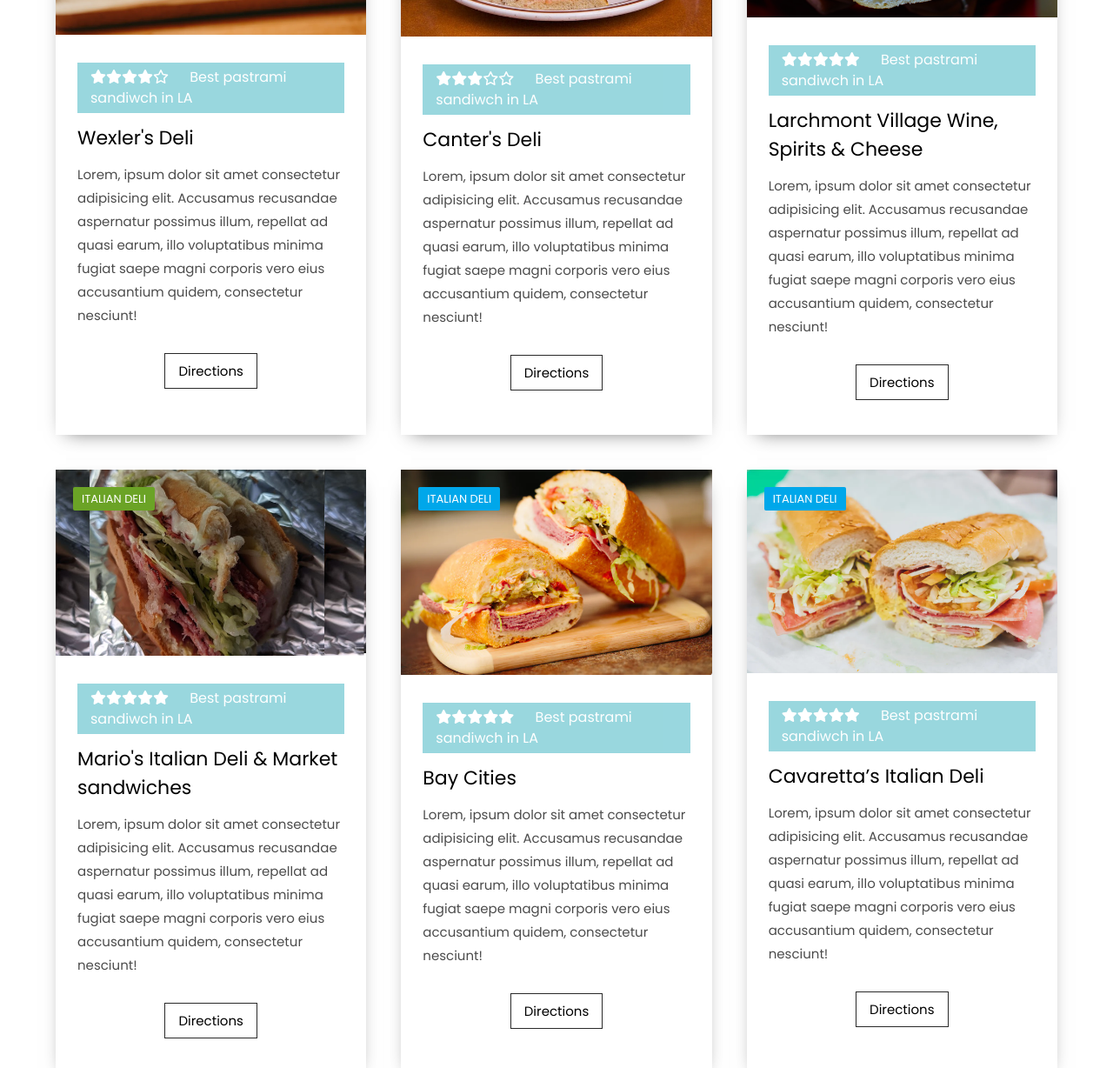
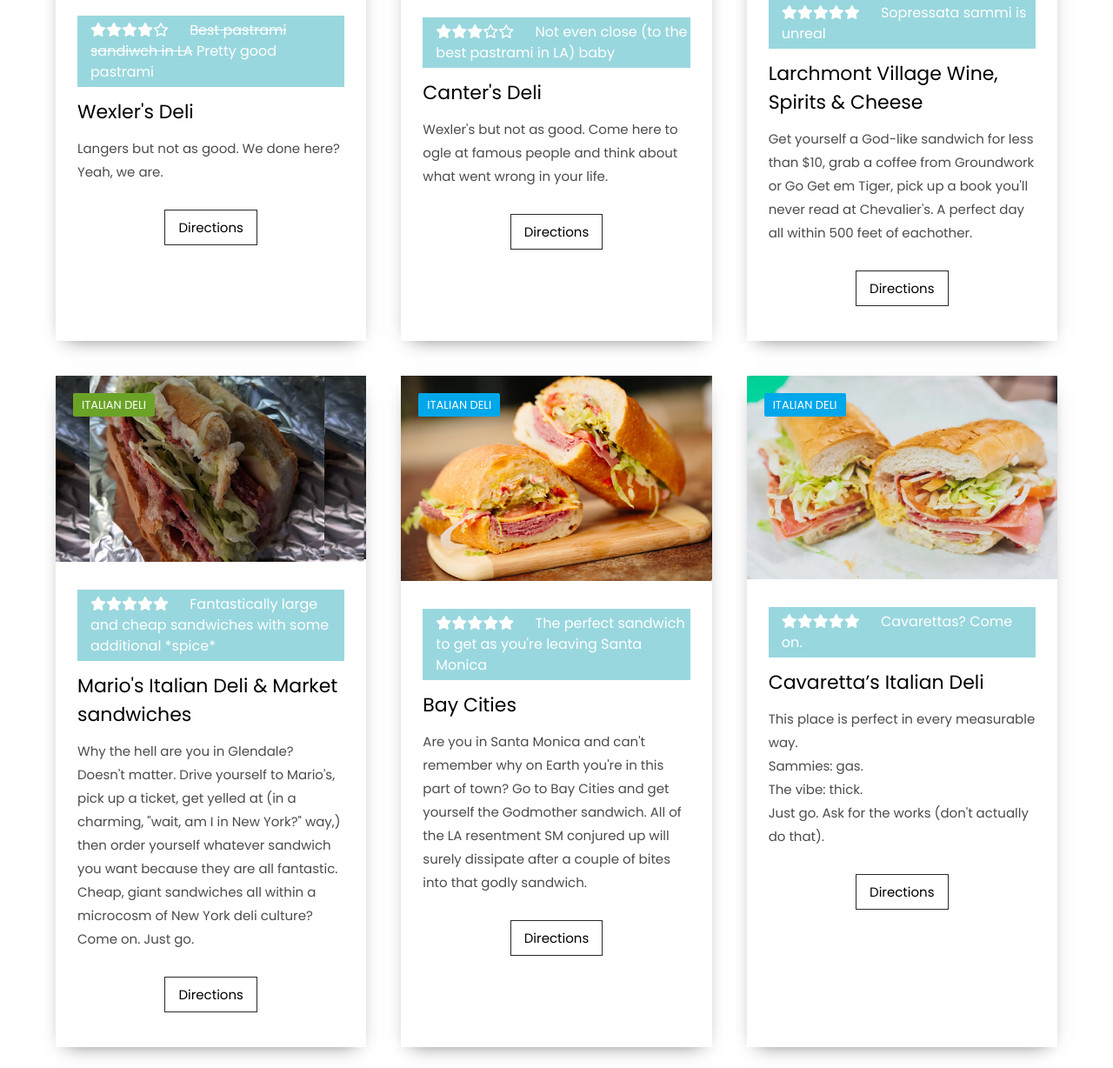
Before and after one commit to GrantSheagley/SandwichBlog, a plain HTML site: page index.html in a window 1280 px wide. Shown: the part 1267-2495 px from the top of the page at 87% size. Drawn offline with Linux system fonts and the light colour scheme.

Commit message:
Update index.html

```diff
--- a/index.html
+++ b/index.html
@@ -3,7 +3,7 @@
     <head>
         <meta charset="utf-8">
         <meta http-equiv="X-UA-Compatible" content="IE=edge">
-        <title>Category Filter in JS</title>
+        <title>I just like sandwiches</title>
         <meta name="viewport" content="width=device-width, initial-scale=1">
         <link rel="stylesheet" href="main.css">
         <script src="https://kit.fontawesome.com/dbed6b6114.js" crossorigin="anonymous"></script>
@@ -68,7 +68,9 @@
 
                                 </div>
                                 <h2>Langer's Delicatessen-Restaurant</h2>
-                                <p>Lorem, ipsum dolor sit amet consectetur adipisicing elit. Accusamus recusandae aspernatur possimus illum, repellat ad quasi earum, illo voluptatibus minima fugiat saepe magni corporis vero eius accusantium quidem, consectetur nesciunt!</p>
+                                <p>This is hands down the best pastrami sandwich in Los Angeles.
+                                It ain't cheap but you're not going to care. Get the #19. Grab a shirt for you
+                              lover or your mother on the way out. </p>
                             </div>
                             <a href="https://maps.google.com/?saddr=My%20Location&daddr=704%20S%20Alvarado%20St,%20Los%20Angeles,%20CA%2090057">
                             <button type = "button" class = "read-btn">Directions</button> </a>
@@ -83,10 +85,12 @@
 
                             <div class = "post-content">
                                 <div class = "post-content-top">
-                                    <span><i class = "fas fa-star"></i><i class = "fas fa-star"></i><i class = "fas fa-star"></i><i class = "fas fa-star"></i><i class = "far fa-star"></i></span> <span> Best pastrami sandiwch in LA </span>
+                                    <span><i class = "fas fa-star"></i><i class = "fas fa-star"></i><i class = "fas fa-star"></i><i class = "fas fa-star"></i><i class = "far fa-star"></i></span> <span> Yo, I miss Japan </span>
                                 </div>
                                 <h2>Katsu Sando</h2>
-                                <p>Lorem, ipsum dolor sit amet consectetur adipisicing elit. Accusamus recusandae aspernatur possimus illum, repellat ad quasi earum, illo voluptatibus minima fugiat saepe magni corporis vero eius accusantium quidem, consectetur nesciunt!</p>
+                                <p>Japan is so sick. You know what's also sick? Japanese sandwiches.
+                                If you want a sandwich that is both satisfying to eat AND to look at,
+                              look no further than Katsu Sando. Delicious. </p>
                             </div>
                             <a href="https://maps.google.com/?saddr=My%20Location&daddr=736%20N%20Broadway,%20Los%20Angeles,%20CA%2090012">
                             <button type = "button" class = "read-btn">Directions</button> </a>
@@ -101,10 +105,12 @@
 
                             <div class = "post-content">
                                 <div class = "post-content-top">
-                                    <span><i class = "fas fa-star"></i><i class = "fas fa-star"></i><i class = "fas fa-star"></i><i class = "fas fa-star"></i><i class = "far fa-star"></i></span> <span> Best pastrami sandiwch in LA </span>
+                                    <span><i class = "fas fa-star"></i><i class = "fas fa-star"></i><i class = "fas fa-star"></i><i class = "fas fa-star"></i><i class = "far fa-star"></i></span> <span> Mix it up with some Bahn Mi </span>
                                 </div>
                                 <h2>Gamboge</h2>
-                                <p>Lorem, ipsum dolor sit amet consectetur adipisicing elit. Accusamus recusandae aspernatur possimus illum, repellat ad quasi earum, illo voluptatibus minima fugiat saepe magni corporis vero eius accusantium quidem, consectetur nesciunt!</p>
+                                <p>Bahn Mi is probably my favorite sandwich. The freshness of the carrots, the spiciness of
+                                the jalapeno peppers, the fattiness of pork belly. It all just comes together
+                              so well. I'm still looking for the best in LA, but Gamboge is an excellent start. </p>
                             </div>
                             <a href="https://maps.google.com/?saddr=My%20Location&daddr=1822%20N%20Broadway,%20Los%20Angeles,%20CA%2090031">
                             <button type = "button" class = "read-btn">Directions</button> </a>
@@ -119,10 +125,10 @@
 
                             <div class = "post-content">
                                 <div class = "post-content-top">
-                                    <span><i class = "fas fa-star"></i><i class = "fas fa-star"></i><i class = "fas fa-star"></i><i class = "fas fa-star"></i><i class = "far fa-star"></i></span> <span> Best pastrami sandiwch in LA </span>
+                                    <span><i class = "fas fa-star"></i><i class = "fas fa-star"></i><i class = "fas fa-star"></i><i class = "fas fa-star"></i><i class = "far fa-star"></i></span> <span> <strike> Best pastrami sandiwch in LA</strike> Pretty good pastrami </span>
                                 </div>
                                 <h2>Wexler's Deli</h2>
-                                <p>Lorem, ipsum dolor sit amet consectetur adipisicing elit. Accusamus recusandae aspernatur possimus illum, repellat ad quasi earum, illo voluptatibus minima fugiat saepe magni corporis vero eius accusantium quidem, consectetur nesciunt!</p>
+                                <p>Langers but not as good. We done here? Yeah, we are. </p>
                             </div>
                             <a href="https://www.google.com/maps/search/Wexlers/@34.0343624,-118.5108424,11z/data=!3m1!4b1">
                             <button type = "button" class = "read-btn">Directions</button> </a>
@@ -137,10 +143,10 @@
 
                             <div class = "post-content">
                                 <div class = "post-content-top">
-                                  <span><i class = "fas fa-star"></i><i class = "fas fa-star"></i><i class = "fas fa-star"></i><i class = "far fa-star"></i><i class = "far fa-star"></i></span> <span> Best pastrami sandiwch in LA </span>
+                                  <span><i class = "fas fa-star"></i><i class = "fas fa-star"></i><i class = "fas fa-star"></i><i class = "far fa-star"></i><i class = "far fa-star"></i></span> <span> Not even close (to the best pastrami in LA) baby</span>
                                 </div>
                                 <h2>Canter's Deli</h2>
-                                <p>Lorem, ipsum dolor sit amet consectetur adipisicing elit. Accusamus recusandae aspernatur possimus illum, repellat ad quasi earum, illo voluptatibus minima fugiat saepe magni corporis vero eius accusantium quidem, consectetur nesciunt!</p>
+                                <p>Wexler's but not as good. Come here to ogle at famous people and think about what went wrong in your life.</p>
                             </div>
                             <a href="https://maps.google.com/?saddr=My%20Location&daddr=419%20N%20Fairfax%20Ave,%20Los%20Angeles,%20CA%2090036">
                             <button type = "button" class = "read-btn">Directions</button> </a>
@@ -155,10 +161,12 @@
 
                             <div class = "post-content">
                                 <div class = "post-content-top">
-                                    <span><i class = "fas fa-star"></i><i class = "fas fa-star"></i><i class = "fas fa-star"></i><i class = "fas fa-star"></i><i class = "fas fa-star"></i></span> <span> Best pastrami sandiwch in LA </span>
+                                    <span><i class = "fas fa-star"></i><i class = "fas fa-star"></i><i class = "fas fa-star"></i><i class = "fas fa-star"></i><i class = "fas fa-star"></i></span> <span> Sopressata sammi is unreal</span>
                                 </div>
                                 <h2>Larchmont Village Wine, Spirits & Cheese</h2>
-                                <p>Lorem, ipsum dolor sit amet consectetur adipisicing elit. Accusamus recusandae aspernatur possimus illum, repellat ad quasi earum, illo voluptatibus minima fugiat saepe magni corporis vero eius accusantium quidem, consectetur nesciunt!</p>
+                                <p>Get yourself a God-like sandwich for less than $10, grab a coffee from Groundwork or
+                                Go Get em Tiger, pick up a book you'll never read at Chevalier's. A perfect day all within 500 feet
+                              of eachother.</p>
                             </div>
                             <a href="https://maps.google.com/?saddr=My%20Location&daddr=223%20N%20Larchmont%20Blvd,%20Los%20Angeles,%20CA%2090004">
                             <button type = "button" class = "read-btn">Directions</button> </a>
@@ -173,10 +181,14 @@
 
                             <div class = "post-content">
                                 <div class = "post-content-top">
-                                    <span><i class = "fas fa-star"></i><i class = "fas fa-star"></i><i class = "fas fa-star"></i><i class = "fas fa-star"></i><i class = "fas fa-star"></i></span> <span> Best pastrami sandiwch in LA </span>
+                                    <span><i class = "fas fa-star"></i><i class = "fas fa-star"></i><i class = "fas fa-star"></i><i class = "fas fa-star"></i><i class = "fas fa-star"></i></span> <span> Fantastically large and cheap sandwiches with some additional *spice* </span>
                                 </div>
                                 <h2>Mario's Italian Deli & Market sandwiches</h2>
-                                <p>Lorem, ipsum dolor sit amet consectetur adipisicing elit. Accusamus recusandae aspernatur possimus illum, repellat ad quasi earum, illo voluptatibus minima fugiat saepe magni corporis vero eius accusantium quidem, consectetur nesciunt!</p>
+                                <p>Why the hell are you in Glendale? Doesn't matter. Drive yourself
+                                to Mario's, pick up a ticket, get yelled at (in a charming, "wait, am I in New York?" way,)
+                              then order yourself whatever sandwich you want because they are all fantastic.
+                            Cheap, giant sandwiches all within a microcosm of New York deli culture?
+                          Come on. Just go.  </p>
                             </div>
                             <a href="https://maps.google.com/?saddr=My%20Location&daddr=740%20E%20Broadway,%20Glendale,%20CA%2091205">
                             <button type = "button" class = "read-btn">Directions</button> </a>
@@ -191,10 +203,13 @@
 
                             <div class = "post-content">
                                 <div class = "post-content-top">
-                                    <span><i class = "fas fa-star"></i><i class = "fas fa-star"></i><i class = "fas fa-star"></i><i class = "fas fa-star"></i><i class = "fas fa-star"></i></span> <span> Best pastrami sandiwch in LA </span>
+                                    <span><i class = "fas fa-star"></i><i class = "fas fa-star"></i><i class = "fas fa-star"></i><i class = "fas fa-star"></i><i class = "fas fa-star"></i></span> <span> The perfect sandwich to get as you're leaving Santa Monica </span>
                                 </div>
                                 <h2>Bay Cities</h2>
-                                <p>Lorem, ipsum dolor sit amet consectetur adipisicing elit. Accusamus recusandae aspernatur possimus illum, repellat ad quasi earum, illo voluptatibus minima fugiat saepe magni corporis vero eius accusantium quidem, consectetur nesciunt!</p>
+                                <p>Are you in Santa Monica and can't remember why on Earth
+                                you're in this part of town? Go to Bay Cities and get yourself
+                              the Godmother sandwich. All of the LA resentment SM conjured up will
+                            surely dissipate after a couple of bites into that godly sandwich. </p>
                             </div>
                             <a href="https://maps.google.com/?saddr=My%20Location&daddr=1517%20Lincoln%20Blvd,%20Santa%20Monica,%20CA%2090401">
                             <button type = "button" class = "read-btn">Directions</button> </a>
@@ -209,10 +224,13 @@
 
                             <div class = "post-content">
                                 <div class = "post-content-top">
-                                    <span><i class = "fas fa-star"></i><i class = "fas fa-star"></i><i class = "fas fa-star"></i><i class = "fas fa-star"></i><i class = "fas fa-star"></i></span> <span> Best pastrami sandiwch in LA </span>
+                                    <span><i class = "fas fa-star"></i><i class = "fas fa-star"></i><i class = "fas fa-star"></i><i class = "fas fa-star"></i><i class = "fas fa-star"></i></span> <span> Cavarettas? Come on.  </span>
                                 </div>
                                 <h2>Cavaretta’s Italian Deli</h2>
-                                <p>Lorem, ipsum dolor sit amet consectetur adipisicing elit. Accusamus recusandae aspernatur possimus illum, repellat ad quasi earum, illo voluptatibus minima fugiat saepe magni corporis vero eius accusantium quidem, consectetur nesciunt!</p>
+                                <p>This place is perfect in every measurable way. </p>
+                                   <p> Sammies: gas.</p>
+                                <p> The vibe: thick. </p>
+                                <p> Just go. Ask for the works (don't actually do that). </p>
                             </div>
                             <a href="https://maps.google.com/?saddr=My%20Location&daddr=22045%20Sherman%20Way,%20Canoga%20Park,%20CA%2091304">
                             <button type = "button" class = "read-btn">Directions</button> </a>
@@ -227,10 +245,12 @@
 
                             <div class = "post-content">
                                 <div class = "post-content-top">
-                                    <span><i class = "fas fa-star"></i><i class = "fas fa-star"></i><i class = "fas fa-star"></i><i class = "fas fa-star"></i><i class = "fas fa-star"></i></span> <span> Best pastrami sandiwch in LA </span>
+                                    <span><i class = "fas fa-star"></i><i class = "fas fa-star"></i><i class = "fas fa-star"></i><i class = "fas fa-star"></i><i class = "fas fa-star"></i></span> <span> Maybe Santa Monica is alright??? </span>
                                 </div>
                                 <h2>Gjusta</h2>
-                                <p>Lorem, ipsum dolor sit amet consectetur adipisicing elit. Accusamus recusandae aspernatur possimus illum, repellat ad quasi earum, illo voluptatibus minima fugiat saepe magni corporis vero eius accusantium quidem, consectetur nesciunt!</p>
+                                <p>Santa Monica has few redeemable qualities. Gjusta is one of them. Anything you get here
+                                is going to be amazing. But dude, the sandwiches...The Bahn Mi, the meatball sub, the Italian.
+                              A diverse AND STILL AMAZING set of sammies. Incredible. </p>
                             </div>
                             <a href="https://maps.google.com/?saddr=My%20Location&daddr=320%20Sunset%20Ave,%20Venice,%20CA%2090291">
                             <button type = "button" class = "read-btn">Directions</button> </a>
@@ -245,10 +265,13 @@
 
                             <div class = "post-content">
                                 <div class = "post-content-top">
-                                    <span><i class = "fas fa-star"></i><i class = "fas fa-star"></i><i class = "fas fa-star"></i><i class = "fas fa-star"></i><i class = "fas fa-star"></i></span> <span> Best pastrami sandiwch in LA </span>
+                                    <span><i class = "fas fa-star"></i><i class = "fas fa-star"></i><i class = "fas fa-star"></i><i class = "fas fa-star"></i><i class = "fas fa-star"></i></span> <span> Wake up from a night of degeneracy and get yourself some eggs on bread </span>
                                 </div>
                                 <h2>Eggslut</h2>
-                                <p>Lorem, ipsum dolor sit amet consectetur adipisicing elit. Accusamus recusandae aspernatur possimus illum, repellat ad quasi earum, illo voluptatibus minima fugiat saepe magni corporis vero eius accusantium quidem, consectetur nesciunt!</p>
+                                <p>Eggslut just hits so hard. Will it be the best sandwich
+                                you ever have? No. Is that point? Also no. Eggslut
+                              is perfect for what it is: A delicious, accessble, and cheap
+                            means of stuffing your gullet with cheese and eggs. </p>
                             </div>
                             <a href="https://www.google.com/maps/search/Eggslut/@34.0650532,-118.5005,11z/data=!3m1!4b1">
                             <button type = "button" class = "read-btn">Directions</button> </a>
```
